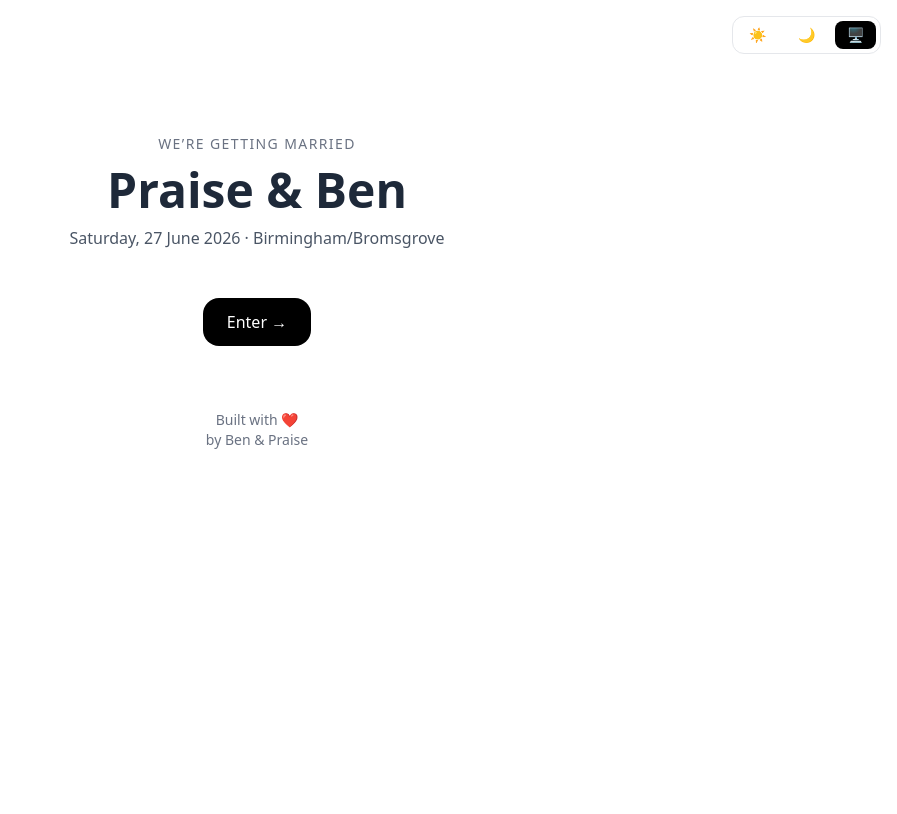
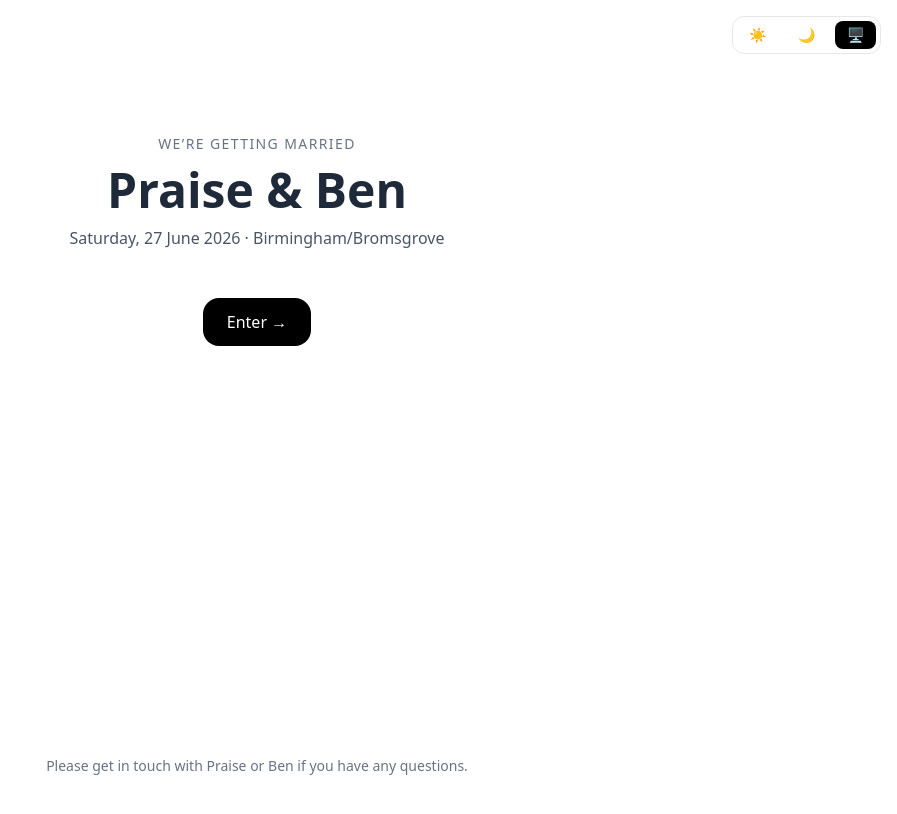
Before and after one commit to ben-pauley/wedding-site, a Next.js app: page / in a window 1280 px wide. Shown: the top 814 px of the page, without its empty margins (383-1280 px from the left). Built offline with nearby package versions, Linux system fonts and the light colour scheme.

Commit message:
improved footer

```diff
--- a/src/app/layout.js
+++ b/src/app/layout.js
@@ -22,13 +22,25 @@ export default function RootLayout({children}) {
   return (
     <html lang="en" suppressHydrationWarning>
     <body
-      className={`${geistSans.variable} ${geistMono.variable} antialiased min-h-screen bg-white text-gray-800 dark:bg-neutral-900 dark:text-neutral-100 transition-colors`}
+      className={`${geistSans.variable} ${geistMono.variable} antialiased min-h-screen flex flex-col bg-white text-gray-800 dark:bg-neutral-900 dark:text-neutral-100 transition-colors`}
     >
     <ThemeProvider>
+      {/* Theme toggle bar at the top */}
       <div className="flex justify-end p-4 bg-white dark:bg-neutral-900 transition-colors">
         <ThemeToggle/>
       </div>
-      {children}
+
+      {/* Main page content grows */}
+      <div className="flex-1 flex flex-col">
+        {children}
+      </div>
+
+      {/* Global footer pinned at bottom */}
+      <footer className="py-6 text-center text-sm
+                         text-gray-500 dark:text-gray-400
+                         bg-white dark:bg-neutral-900 transition-colors">
+        Please get in touch with Praise or Ben if you have any questions.
+      </footer>
     </ThemeProvider>
     </body>
     </html>
--- a/src/app/page.js
+++ b/src/app/page.js
@@ -11,9 +11,9 @@ export default function Home() {
   const [picked, setPicked] = useState(null)
 
   return (
-    <main className="min-h-screen bg-white text-gray-800 dark:bg-neutral-900 dark:text-neutral-100 transition-colors">
-      <div className="mx-auto max-w-3xl px-6 py-16">
-
+    <main className="flex-1 bg-white text-gray-800 dark:bg-neutral-900 dark:text-neutral-100 transition-colors">
+      {/* Content wrapper grows to fill available space */}
+      <div className="mx-auto max-w-3xl px-6 pt-16 pb-8 w-full">
         {/* Header */}
         <header className="text-center space-y-3">
           <p className="uppercase tracking-widest text-sm text-gray-500 dark:text-gray-400">
@@ -52,11 +52,6 @@ export default function Home() {
             />
           </section>
         )}
-
-        {/* Footer */}
-        <footer className="mt-16 text-center text-sm text-gray-500 dark:text-gray-400">
-          Built with ❤️ <br/> by Ben & Praise
-        </footer>
       </div>
     </main>
   )
```
